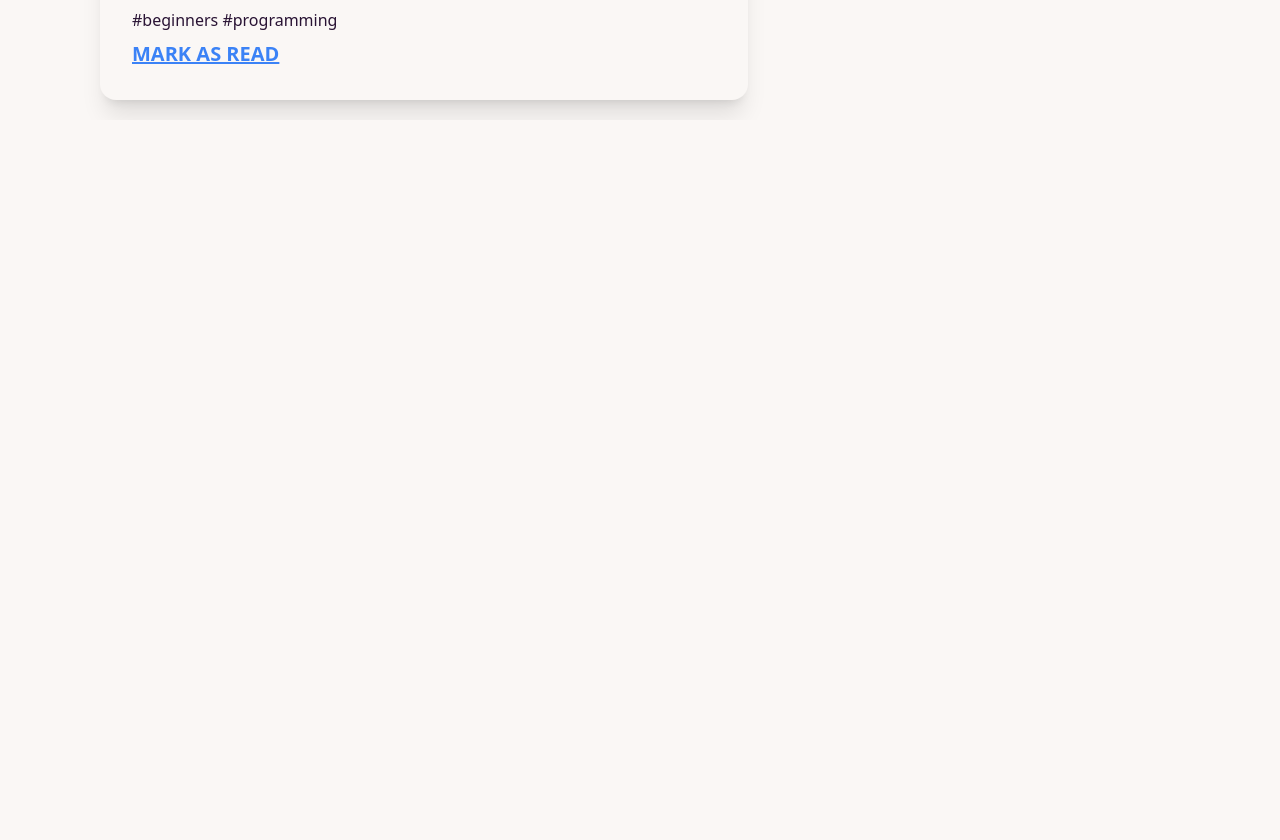
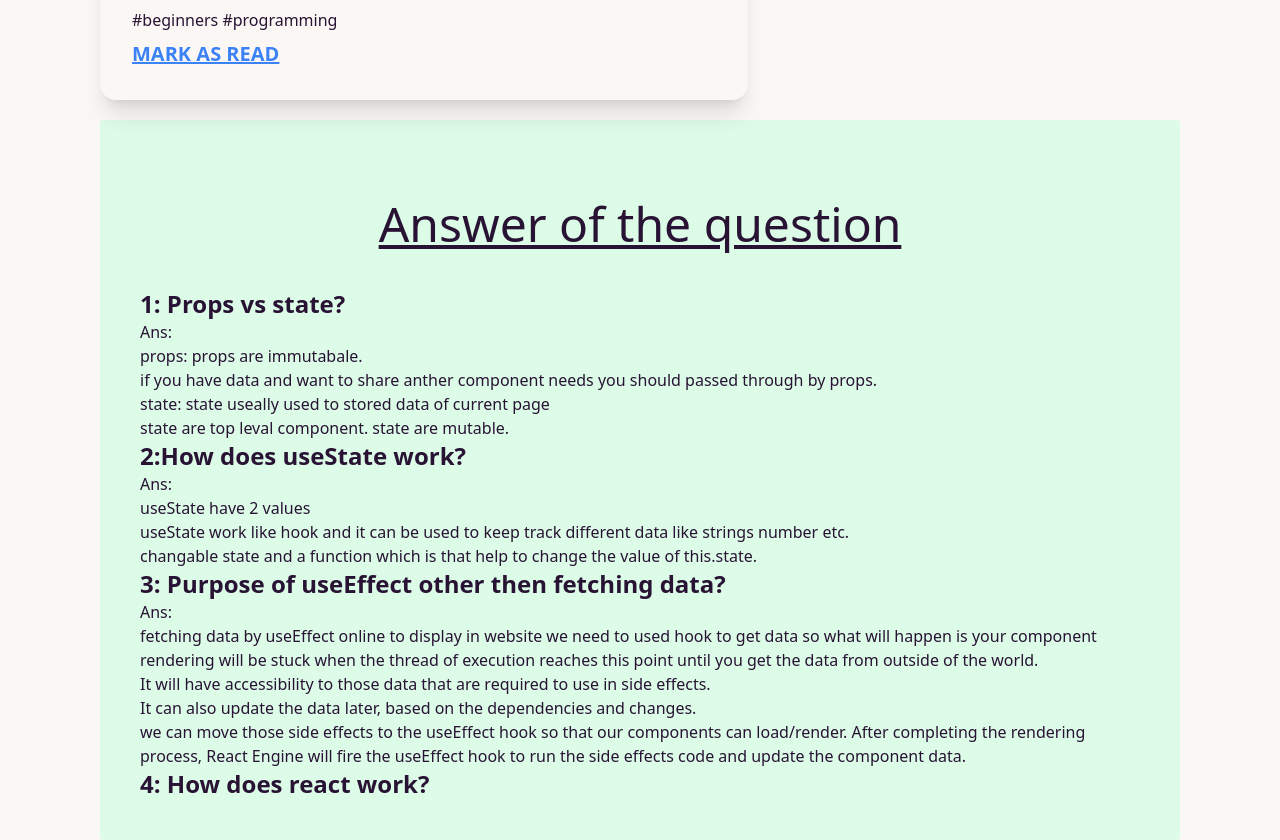
Before and after one commit to jahed121421/Knowladge_cafe, a React (Vite) app: page / in a window 1280 px wide. Shown: the part 3162-4002 px from the top of the page. Before the commit the page ends 3282 px from the top, so only its background shows below. Built offline with nearby package versions, Linux system fonts and the light colour scheme.

Commit message:
question section add

```diff
--- a/src/App.jsx
+++ b/src/App.jsx
@@ -1,4 +1,5 @@
 import "./App.css";
+import Answer from "./Components/Answer/Answer";
 import Body from "./Components/Body/Body";
 import Header from "./Components/Header";
 import { ToastContainer, toast } from "react-toastify";
@@ -9,6 +10,7 @@ function App() {
     <div>
       <Header></Header>
       <Body></Body>
+      <Answer></Answer>
       <ToastContainer />
     </div>
   );
--- /dev/null
+++ b/src/Components/Answer/Answer.jsx
@@ -0,0 +1,68 @@
+import React from "react";
+
+const Answer = () => {
+  return (
+    <div className="bg-green-100 p-10 rounded">
+      <h1 className="my-10 text-center text-5xl font-bolder underline">
+        Answer of the question
+      </h1>
+      <ul>
+        <li className="font-bold text-2xl">1: Props vs state?</li>
+        <li>
+          Ans:
+          <ul>
+            <li>
+              props: props are immutabale. <br />
+              if you have data and want to share anther component needs you
+              should passed through by props.
+            </li>
+            <li>
+              state: state useally used to stored data of current page <br />
+              state are top leval component. state are mutable.
+            </li>
+          </ul>
+        </li>
+        <li className="font-bold text-2xl">2:How does useState work?</li>
+        <li>
+          Ans:
+          <ul>
+            <li>
+              {" "}
+              useState have 2 values <br />
+              useState work like hook and it can be used to keep track different
+              data like strings number etc. <br />
+              changable state and a function which is that help to change the
+              value of this.state.
+            </li>
+          </ul>
+        </li>
+        <li className="font-bold text-2xl">
+          3: Purpose of useEffect other then fetching data?
+        </li>
+        <li>
+          Ans:
+          <ul>
+            <li>
+              fetching data by useEffect online to display in website we need to
+              used hook to get data so what will happen is your component
+              rendering will be stuck when the thread of execution reaches this
+              point until you get the data from outside of the world. <br />
+              It will have accessibility to those data that are required to use
+              in side effects.
+              <br />
+              It can also update the data later, based on the dependencies and
+              changes. <br />
+              we can move those side effects to the useEffect hook so that our
+              components can load/render. After completing the rendering
+              process, React Engine will fire the useEffect hook to run the side
+              effects code and update the component data.
+            </li>
+          </ul>
+        </li>
+        <li className="font-bold text-2xl">4: How does react work?</li>
+      </ul>
+    </div>
+  );
+};
+
+export default Answer;
--- a/src/Components/Body/Body.jsx
+++ b/src/Components/Body/Body.jsx
@@ -15,10 +15,11 @@ const Body = () => {
   const doubleCLick = () => toast("Wow so easy!");
 
   const handleCart = (BlogTitle) => {
-    const exist = order.find((item) => item.BlogTitle == BlogTitle);
+    console.log(BlogTitle);
+    const exist = order.find((value) => value.BlogTitle === BlogTitle);
     if (exist) {
+      console.log("click me");
       doubleCLick();
-      return;
     }
     const newOrder = [...order, BlogTitle];
     setOrder(newOrder);
@@ -45,7 +46,6 @@ const Body = () => {
             handleCart={handleCart}
             key={data.id}
             additem={additem}
-            doubleCLick={doubleCLick}
           ></Card>
         ))}
       </div>
--- a/src/Components/Card/Card.jsx
+++ b/src/Components/Card/Card.jsx
@@ -7,7 +7,6 @@ const Card = (props) => {
     props.data;
   const additem = props.additem;
   const handleCart = props.handleCart;
-  const doubleCLick = props.doubleCLick;
   return (
     <div className="card h-100 w-100 bg-base-100 shadow-xl my-5">
       <figure>
--- a/src/Components/Cart/Cart.jsx
+++ b/src/Components/Cart/Cart.jsx
@@ -1,7 +1,6 @@
 import React, { useEffect, useState } from "react";
 
 const Cart = (props) => {
-  console.log(props);
   const readtime = props.readtime;
   const order = props.order;
   const [time, setTime] = useState(readtime);
```
